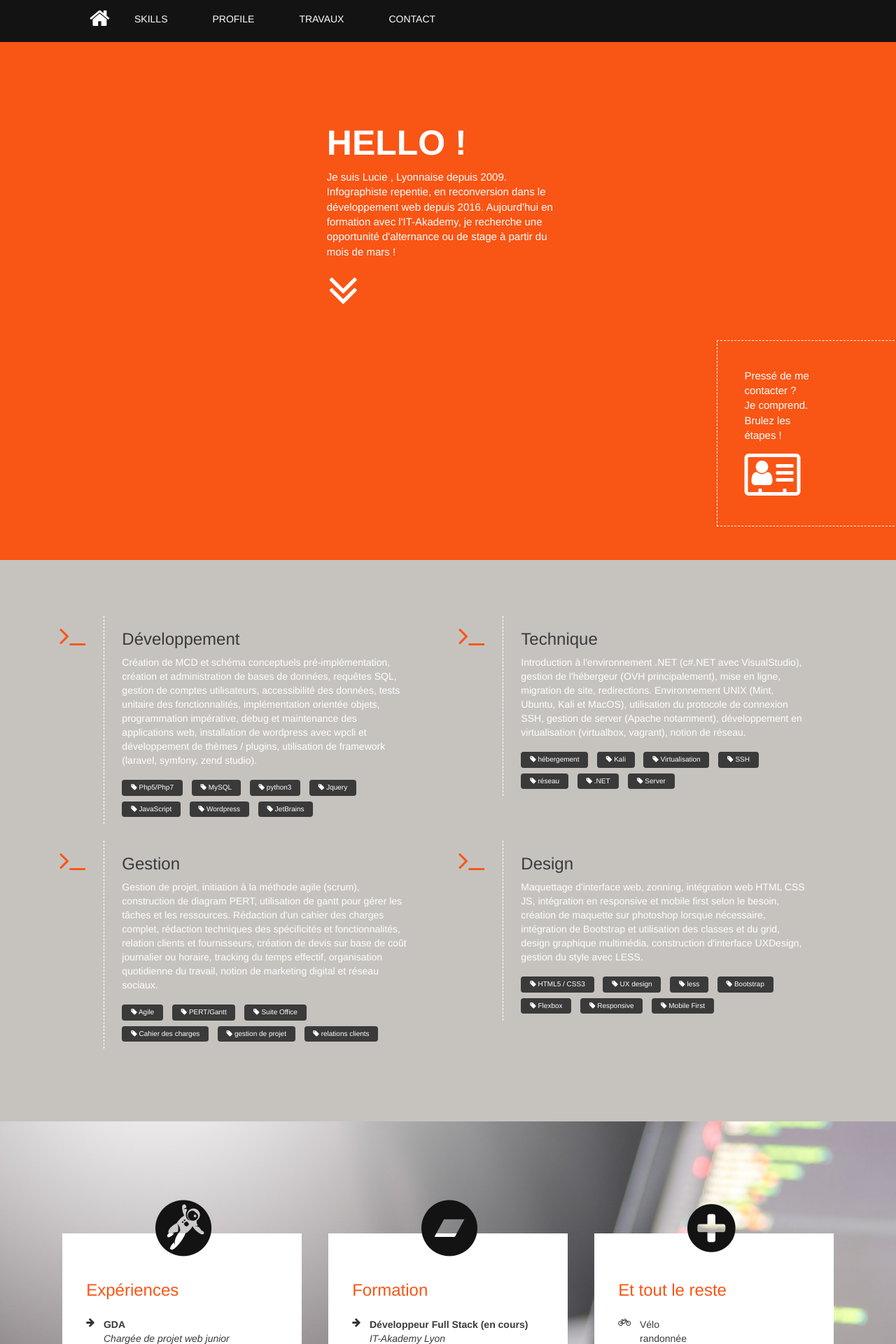
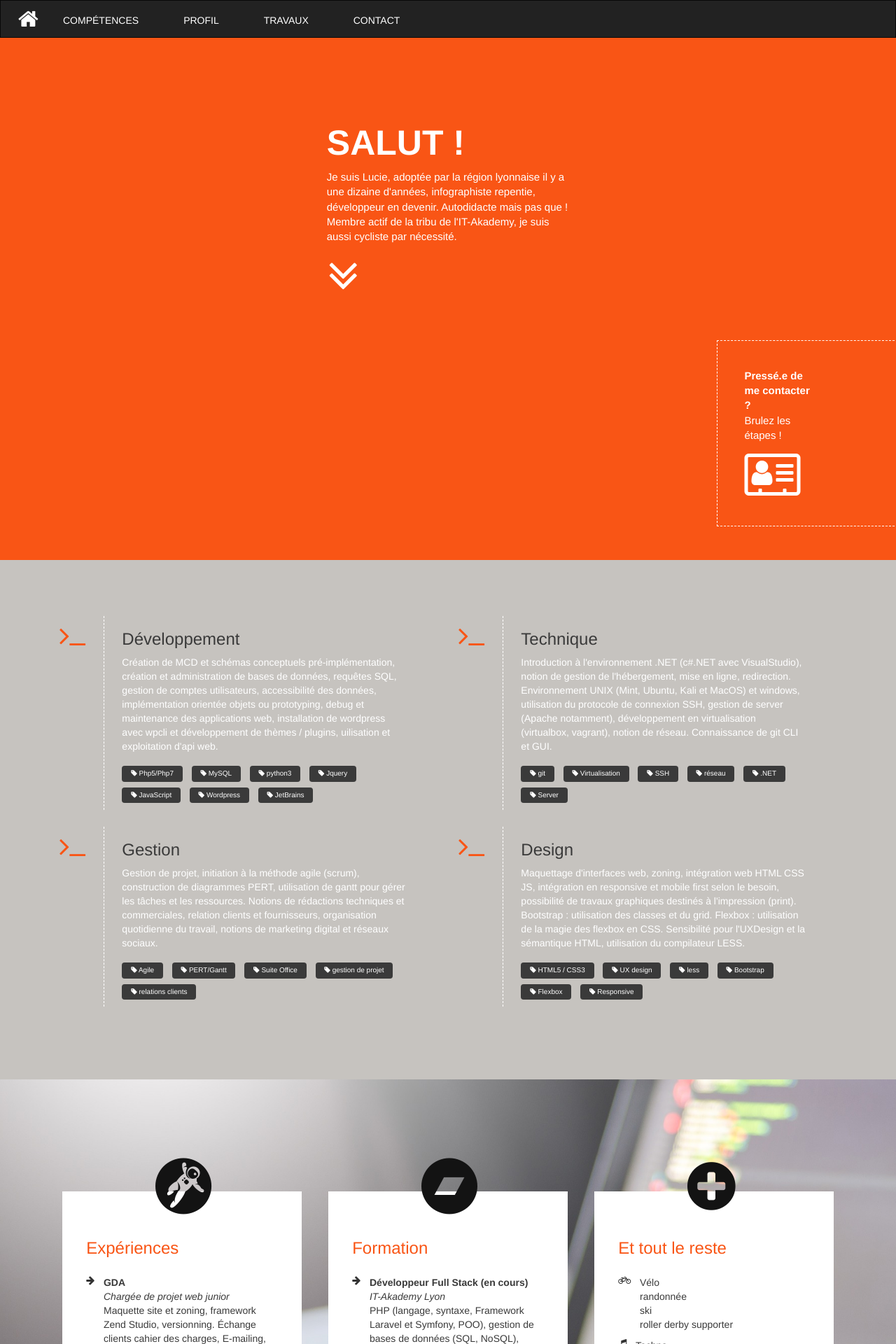
Before and after one commit to lucyjosef/portfolio_v1, a PHP site: page / in a window 1280 px wide; the page is wider, and only the part inside the window is pictured. Shown: the top 1920 px of that part at 70% size. Run offline with PHP 8.4, Linux system fonts and the light colour scheme; some libraries are stand-ins or nearby versions.

Commit message:
debugg css + rewrite content

```diff
--- a/index.html
+++ b/index.html
@@ -4,7 +4,7 @@
         <title>Lucie JOSEPH | Développeur</title>
         <!-- Required meta tags -->
         <meta charset="utf-8">
-        <meta name="viewport" content="width=device-width, initial-scale=1, shrink-to-fit=no">
+        <meta name="viewport" content="width=device-width, initial-scale=1">
 
         <!-- Bootstrap CSS -->
         <link rel="stylesheet" href="https://maxcdn.bootstrapcdn.com/bootstrap/3.3.7/css/bootstrap.min.css">
@@ -24,6 +24,7 @@
     </head>
     <body>
         <div class="container-fluid">
+            <!--
             <nav>
                 <ul class="ul-no-style flexbox">
                     <li><a href="#top"><i class="fa fa-home" aria-hidden="true" style="font-size: 31px; position: absolute; top: 10px;"></i></a></li>
@@ -33,20 +34,41 @@
                     <li><a href="#form-section">CONTACT</a></li>
                 </ul>
             </nav>
+            -->
+
+            <nav class="top-nav navbar navbar-inverse">
+              <div class="container-fluid">
+                <div class="navbar-header">
+                  <button type="button" class="burger navbar-toggle" data-toggle="collapse" data-target="#myNavbar">
+                    <span class="icon-bar"></span>
+                    <span class="icon-bar"></span>
+                    <span class="icon-bar"></span>
+                  </button>
+                </div>
+                <div class="detail-nav collapse navbar-collapse" id="myNavbar">
+                  <ul class="ul-no-style wrap">
+                    <li><a href="#top"><i class="fa fa-home" aria-hidden="true" style="font-size: 31px; position: absolute; top: 10px;"></i></a></li>
+                    <li><a href="#skills">COMPÉTENCES</a></li>
+                    <li><a href="#profile">PROFIL</a></li>
+                    <li><a href="#real">TRAVAUX</a></li>
+                    <li><a href="#form-section">CONTACT</a></li>
+                  </ul>
+                </div>
+              </div>
+            </nav>
 
             <!-- HOME -->
 
             <section id="top">
                     <div class="container flexbox">
                         <div>
-                            <h1>Hello !</h1>
-                            <p>Je suis Lucie , Lyonnaise depuis 2009. Infographiste repentie, en reconversion dans le développement web depuis 2016. Aujourd'hui en formation avec l'IT-Akademy, je recherche une opportunité d'alternance ou de stage à partir du mois de mars !</p>
+                            <h1>Salut !</h1>
+                            <p>Je suis Lucie, adoptée par la région lyonnaise il y a une dizaine d'années, infographiste repentie, développeur en devenir. Autodidacte mais pas que ! Membre actif de la tribu de l'IT-Akademy, je suis aussi cycliste par nécessité.</p>
                             <a href="#skills" class="btn"><i class="fa fa-angle-double-down" aria-hidden="true"></i></a>
                         </div>
                     </div>
                 <div class="fix-left">
-                    <p>Pressé de me contacter ?<br>
-                    Je comprend.<br>
+                    <p><strong>Pressé.e de me contacter ?</strong><br>
                     Brulez les étapes !</p>
                     <a href="#form-section"><i class="fa fa-address-card-o" aria-hidden="true"></i></a>
                 </div>
@@ -65,10 +87,10 @@
                             <div class="reduce-width">
                                 <h3>Développement</h3>
                                 <p class="muted">
-                                    Création de MCD et schéma conceptuels pré-implémentation, création et administration de bases de données,
-                                    requêtes SQL, gestion de comptes utilisateurs, accessibilité des données, tests unitaire des fonctionnalités,
-                                    implémentation orientée objets, programmation impérative, debug et maintenance des applications web, installation de
-                                    wordpress avec wpcli et développement de thèmes / plugins, utilisation de framework (laravel, symfony, zend studio).
+                                    Création de MCD et schémas conceptuels pré-implémentation, création et administration de bases de données,
+                                    requêtes SQL, gestion de comptes utilisateurs, accessibilité des données,
+                                    implémentation orientée objets ou prototyping, debug et maintenance des applications web, installation de
+                                    wordpress avec wpcli et développement de thèmes / plugins, uilisation et exploitation d'api web.
                                 </p>
                                 <ul class="tag-list ul-no-style flexbox wrap">
                                     <li><i class="fa fa-tag" aria-hidden="true"></i> Php5/Php7</li>
@@ -90,13 +112,10 @@
                             <div class="reduce-width">
                                 <h3>Technique</h3>
                                 <p class="muted">
-                                    Introduction à l'environnement .NET (c#.NET avec VisualStudio), gestion de l'hébergeur (OVH principalement), mise en ligne, migration de site,
-                                    redirections. Environnement UNIX (Mint, Ubuntu, Kali et MacOS), utilisation du protocole de connexion SSH,
-                                    gestion de server (Apache notamment), développement en virtualisation (virtualbox, vagrant), notion de réseau.
+                                    Introduction à l'environnement .NET (c#.NET avec VisualStudio), notion de gestion de l'hébergement, mise en ligne, redirection. Environnement UNIX (Mint, Ubuntu, Kali et MacOS) et windows, utilisation du protocole de connexion SSH, gestion de server (Apache notamment), développement en virtualisation (virtualbox, vagrant), notion de réseau. Connaissance de git CLI et GUI.
                                 </p>
                                 <ul class="tag-list ul-no-style flexbox wrap">
-                                    <li><i class="fa fa-tag" aria-hidden="true"></i> hébergement</li>
-                                    <li><i class="fa fa-tag" aria-hidden="true"></i> Kali</li>
+                                    <li><i class="fa fa-tag" aria-hidden="true"></i> git</li>
                                     <li><i class="fa fa-tag" aria-hidden="true"></i> Virtualisation</li>
                                     <li><i class="fa fa-tag" aria-hidden="true"></i> SSH</li>
                                     <li><i class="fa fa-tag" aria-hidden="true"></i> réseau</li>
@@ -116,17 +135,12 @@
                             <div class="reduce-width">
                                 <h3>Gestion</h3>
                                 <p class="muted">
-                                    Gestion de projet, initiation à la méthode agile (scrum), construction de diagram PERT,
-                                    utilisation de gantt pour gérer les tâches et les ressources. Rédaction d'un cahier des charges complet,
-                                    rédaction techniques des spécificités et fonctionnalités, relation clients et fournisseurs, création de devis
-                                    sur base de coût journalier ou horaire, tracking du temps effectif, organisation quotidienne du travail,
-                                    notion de marketing digital et réseau sociaux.
+                                    Gestion de projet, initiation à la méthode agile (scrum), construction de diagrammes PERT, utilisation de gantt pour gérer les tâches et les ressources. Notions de rédactions techniques et commerciales, relation clients et fournisseurs, organisation quotidienne du travail, notions de marketing digital et réseaux sociaux.
                                 </p>
                                 <ul class="tag-list ul-no-style flexbox wrap">
                                     <li><i class="fa fa-tag" aria-hidden="true"></i> Agile</li>
                                     <li><i class="fa fa-tag" aria-hidden="true"></i> PERT/Gantt</li>
                                     <li><i class="fa fa-tag" aria-hidden="true"></i> Suite Office</li>
-                                    <li><i class="fa fa-tag" aria-hidden="true"></i> Cahier des charges</li>
                                     <li><i class="fa fa-tag" aria-hidden="true"></i> gestion de projet</li>
                                     <li><i class="fa fa-tag" aria-hidden="true"></i> relations clients</li>
                                 </ul>
@@ -141,9 +155,7 @@
                             <div class="reduce-width">
                                 <h3>Design</h3>
                                 <p class="muted">
-                                     Maquettage d'interface web, zonning, intégration web HTML CSS JS, intégration en responsive et mobile first selon le besoin,
-                                    création de maquette sur photoshop lorsque nécessaire, intégration de Bootstrap et utilisation des classes et du grid,
-                                    design graphique multimédia, construction d'interface UXDesign, gestion du style avec LESS.
+                                     Maquettage d'interfaces web, zoning, intégration web HTML CSS JS, intégration en responsive et mobile first selon le besoin, possibilité de travaux graphiques destinés à l'impression (print). Bootstrap : utilisation des classes et du grid. Flexbox : utilisation de la magie des flexbox en CSS. Sensibilité pour l'UXDesign et la sémantique HTML, utilisation du compilateur LESS.
                                 </p>
                                 <ul class="tag-list ul-no-style flexbox wrap">
                                     <li><i class="fa fa-tag" aria-hidden="true"></i> HTML5 / CSS3</li>
@@ -152,7 +164,6 @@
                                     <li><i class="fa fa-tag" aria-hidden="true"></i> Bootstrap</li>
                                     <li><i class="fa fa-tag" aria-hidden="true"></i> Flexbox</li>
                                     <li><i class="fa fa-tag" aria-hidden="true"></i> Responsive</li>
-                                    <li><i class="fa fa-tag" aria-hidden="true"></i> Mobile First</li>
                                 </ul>
                             </div>
                         </div>
@@ -168,9 +179,9 @@
                             <h3>Expériences</h3>
                             <ul class="border-top ul-no-style">
                                 <li  class="flexbox"><i class="fa fa-arrow-right" aria-hidden="true"></i>
-                                <p><strong>GDA </strong><br><i>Chargée de projet web junior</i><br>Maquette site et zoning, développement php,environnement Zend, Versionning BitBucket, Echange client cahier des charges, E-mailing, maintenance et debugg</p></li>
+                                <p><strong>GDA </strong><br><i>Chargée de projet web junior</i><br>Maquette site et zoning, framework Zend Studio, versionning. Échange clients cahier des charges, E-mailing, maintenance et debugg</p></li>
                                 <li  class="flexbox"><i class="fa fa-arrow-right" aria-hidden="true"></i>
-                                <p><strong>Opteven</strong><br><i>Chargée d'assistance</i><br>Participation au projet Opteven Lab', création d'infographie, gestion de dossier d'assistance, gestion des contrats, relations clients et fournisseurs / prestataires, gestion de litiges</p></li>
+                                <p><strong>Opteven</strong><br><i>Chargée d'assistance</i><br>Participation au projet Opteven Lab', création d'infographies, gestion de dossier d'assistance, gestion des contrats, relation clients et fournisseurs / prestataires, gestion de litiges</p></li>
                                 <li  class="flexbox"><i class="fa fa-arrow-right" aria-hidden="true"></i>
                                 <p><strong>CVO-Europe </strong><br><i>Infographiste</i><br>Mise à jour du site vitrine, intégration web, optimisation web, création graphique (plaquette, catalogue produits, visu web, etc.), relation imprimeurs</p></li>
                             </ul>
@@ -183,9 +194,9 @@
                             <h3>Formation</h3>
                             <ul class="border-top ul-no-style">
                                 <li class="flexbox"><i class="fa fa-arrow-right" aria-hidden="true"></i>
-                                <p><strong>Développeur Full Stack (en cours)</strong><br><i>IT-Akademy Lyon</i><br><span class="muted">PHP (langage, syntaxe, Framework Laravel et Symfony, POO, CLI, streams, sécurité, performance), gestion de bases de données (SQL, NoSQL), JavaScript (client / AJAX, Node.js / Meteor), Web APIs, aplli IOS et hybrides, conduite de projet, communication et législation</span></p></li>
+                                <p><strong>Développeur Full Stack (en cours)</strong><br><i>IT-Akademy Lyon</i><br><span class="muted">PHP (langage, syntaxe, Framework Laravel et Symfony, POO), gestion de bases de données (SQL, NoSQL), JavaScript (client / AJAX, Node.js), Web APIs, aplli IOS et hybrides, conduite de projet, communication et législation</span></p></li>
                                 <li class="flexbox"><i class="fa fa-arrow-right" aria-hidden="true"></i>
-                                <p><strong>Certification Openclassrooms</strong><br><span class="muted"></span>HTMLS CSS3<br>JavaScript<br>C#<br>Posture d'agilité<br>Posture d'ouverture</p></li>
+                                <p><strong>Certification Openclassrooms</strong><br><span class="muted"></span>HTML5 CSS3<br>JavaScript<br>C#<br>Posture d'agilité<br>Posture d'ouverture</p></li>
                                 <li class="flexbox"><i class="fa fa-arrow-right" aria-hidden="true"></i>
                                 <p><strong>BTS Assistant.e de gestion PME PMI (alternance)</strong><br><i>CFA Ifir</i><br><span class="muted">Gestion administrative commerciale et financière, pérénisation d'entreprise, gestion de projet</span></p></li>
                             </ul>
@@ -198,11 +209,11 @@
                             <h3>Et tout le reste</h3>
                             <ul class="border-top ul-no-style">
                                 <li class="flexbox"><i class="fa fa-bicycle" aria-hidden="true"></i>
-                                <p>Vélo<br>randonnée<br>ski</p></li>
+                                <p>Vélo<br>randonnée<br>ski<br>roller derby supporter</p></li>
                                 <li class="flexbox"><i class="fa fa-music" aria-hidden="true"></i>
-                                <p>Techno<br>mais pas trop non plus<br>synth wave<br>cold wave<br>rap<br>variété française de mauvais goût<br>année 2000 et 90's<br>Calling Marian ♥ </p></li>
+                                <p>Techno<br>mais pas trop non plus<br>synth wave<br>cold wave<br>rap<br>variété française de mauvais goût<br>année 2000 et 90's<br>Calling Marian ♥</p></li>
                                 <li class="flexbox"><i class="fa fa-file-code-o" aria-hidden="true"></i>
-                                <p>Open Source<br>deep learning<br>scénario catastrophe<br>séries d'anticipatioin<br>XMCO - Actu Sécu<br>Kali linux<br>Windows<br>Kévin Mitnick<br>Electronic Frontier Foundation</p></li>
+                                <p>Open Source<br>deep learning<br>séries d'anticipation<br>Kali linux<br>Windows<br>Kévin Mitnick<br>Electronic Frontier Foundation</p></li>
                             </ul>
                             <footer class="article-footer text-center">
                                 <a href="ressources/pdf/CV.pdf" download target="_blank"><i class="fa fa-file-pdf-o" aria-hidden="true"></i></a>
@@ -221,7 +232,7 @@
                                     <a href="pages/snake.html" target="_blank"><img src="ressources/img/snake.jpg"></a>
                                     <div class="reduce-again">
                                         <a href="pages/snake.html" target="_blank"><h3>Snake JavaScript POO</h3></a>
-                                        <p class="muted">Implémentation avec JavaScript d'un jeu bien connu : le snake ! Orienté proto, le jeu est simple, avec les flèches, orientez le serpent pour manger la pomme. Une fois la partie finie, la touche espace permet de rejouer une nouvelle partie.</p>
+                                        <p class="muted">Implémentation avec JavaScript du snake ! Orienté proto, le jeu est simple, avec les flèches, orientez le serpent pour manger la pomme. Une fois la partie finie, la touche espace permet de rejouer une nouvelle partie. Gestion du score.</p>
                                         <ul class="tag-list ul-no-style flexbox wrap">
                                             <li><i class="fa fa-tag" aria-hidden="true"></i> JavaScript</li>
                                             <li><i class="fa fa-tag" aria-hidden="true"></i> prototype</li>
@@ -236,7 +247,7 @@
                                 <div class="reduce-width">
                                     <a href="pages/brickBraker.html" target="_blank"><img src="ressources/img/brick.jpg"></a>
                                     <div class="reduce-again">
-                                        <a href="pages/brickBraker.html" target="_blank"><h3>Casse-brique JavaScript POO</h3></a>
+                                        <a href="pages/brickBraker.html" target="_blank"><h3>Casse-brique JavaScript</h3></a>
                                         <p class="muted">Deuxième jeu sur le meme principe que le premier. Le but est de casser toutes les briques en faisant rebondir la balle sur notre raquette en guidant celle-ci avec les flèches. Plusieurs vies sont gérées dans ce jeu. Pour recommencer, tappez sur Enter !
                                         </p>
                                         <ul class="tag-list ul-no-style flexbox wrap">
@@ -254,7 +265,7 @@
                                     <a href="https://github.com/lucyjosef/BattleCards" target="_blank"><img src="ressources/img/battle.jpg"></a>
                                     <div class="reduce-again">
                                         <a href="https://github.com/lucyjosef/BattleCards" target="_blank"><h3>La bataille en python POO</h3></a>
-                                        <p class="muted">Orienté objet, ce programme et un jeu de carte ultra basique : la bataille. Ce jeu n'a pas de plateforme web comme les deux premiers, il se joue en console. Ici le travail se concentre sur l'implémentation des classes entre elles et l'appel des méthodes de jeu entre elles.</p>
+                                        <p class="muted">Orienté objet, ce programme et un jeu de carte ultra basique : la bataille. Ce jeu n'a pas de plateforme web comme les deux premiers, il se joue en console. Ici le travail se concentre sur l'implémentation des classes entre elles.</p>
                                         <ul class="tag-list ul-no-style flexbox wrap">
                                             <li><i class="fa fa-tag" aria-hidden="true"></i> python</li>
                                             <li><i class="fa fa-tag" aria-hidden="true"></i> POO</li>
@@ -269,8 +280,8 @@
                                 <div class="reduce-width">
                                     <a href="pages/tvmaze/tvmaze.html" target="_blank"><img src="ressources/img/tv.jpg"></a>
                                     <div class="reduce-again">
-                                        <a href="pages/tvmaze/tvmaze.html" target="_blank"> <h3>Welcome to Lucy's film finder</h3></a>
-                                        <p class="muted">Exploitation de l'api de tvmaze pour développement javascript (JQuery) d'une application de recherche. Utilisation d'un plugin développé maison pour importer la modal d'affichage des favoris. Gestion des favoris en localStorage</p>
+                                        <a href="pages/tvmaze/tvmaze.html" target="_blank"> <h3>Welcome to Lucy's TV-show search tool</h3></a>
+                                        <p class="muted">Exploitation de l'api de tvmaze. DSéveloppement javascript (JQuery) d'une application de recherche. Utilisation d'un plugin développé maison pour importer la modal d'affichage des favoris. Gestion des favoris en <strong>localStorage</strong></p>
                                         <ul class="tag-list ul-no-style flexbox wrap">
                                             <li><i class="fa fa-tag" aria-hidden="true"></i> LocalStorage</li>
                                             <li><i class="fa fa-tag" aria-hidden="true"></i> appli web</li>
@@ -287,8 +298,8 @@
                                 <div class="reduce-width">
                                     <a href="https://github.com/lucyjosef/testPersonnalite/blob/master/Program.cs" target="_blank"><img src="ressources/img/manager.jpg"></a>
                                     <div class="reduce-again">
-                                        <a href="https://github.com/lucyjosef/testPersonnalite/blob/master/Program.cs" target="_blank"> <h3>Quel manager etes-vous ? C#</h3></a>
-                                        <p class="muted">Petit programme écrit en C# pour initiation. ce test est sur 10 questions concernant votre personnalité en tant que manager. En fonction des réponses saisies par l'utilisateur, un résultat est donné, le nombre de réponses A, B et C est affiché. Il est ensuite possible d'écrire un profil type en fonction.</p>
+                                        <a href="https://github.com/lucyjosef/testPersonnalite/blob/master/Program.cs" target="_blank"> <h3>Quel manager êtes-vous ? C#</h3></a>
+                                        <p class="muted">Petit programme console écrit en C# pour initiation. Ce test est sur 10 questions concernant votre personnalité en tant que manager. En fonction des réponses saisies par l'utilisateur, un résultat est donné, le nombre de réponses A, B et C est affiché. Il est ensuite possible d'écrire un profil type en fonction.</p>
                                         <ul class="tag-list ul-no-style flexbox wrap">
                                             <li><i class="fa fa-tag" aria-hidden="true"></i> C#</li>
                                             <li><i class="fa fa-tag" aria-hidden="true"></i> VisualStudio</li>
@@ -304,10 +315,11 @@
                                     <a href="https://github.com/lucyjosef/API_Nasa" target="_blank"><img src="ressources/img/nasa.jpg"></a>
                                     <div class="reduce-again">
                                         <a href="https://github.com/lucyjosef/API_Nasa" target="_blank"> <h3>API de la Nasa avec Adapter Php</h3></a>
-                                        <p class="muted">Dans ce travail, j'utilise deux API de la Nasa, le première pour visualiser l'article du jour, la seconde qui repertorie tous les astéroides avec leurs propriétés propres. l'utilisateur à le choix entre l'une ou l'autre. Un adapter pattern est implémenté pour faciliter l'extraction des données.</p>
+                                        <p class="muted">Dans ce travail, j'utilise deux API de la Nasa, la première pour visualiser l'article du jour, la seconde qui repertorie tous les astéroides avec leurs propriétés propres. l'utilisateur a le choix entre l'une ou l'autre. Un adapter pattern est implémenté pour faciliter l'extraction des données.</p>
                                         <ul class="tag-list ul-no-style flexbox wrap">
                                             <li><i class="fa fa-tag" aria-hidden="true"></i> Php</li>
                                             <li><i class="fa fa-tag" aria-hidden="true"></i> API</li>
+                                            <li><i class="fa fa-tag" aria-hidden="true"></i> json_decode()</li>
                                         </ul>
                                     </div>
                                 </div>
--- a/ressources/import-contact.css
+++ b/ressources/import-contact.css
@@ -82,7 +82,6 @@ body {
 
 .contact-content-wrap {
     width: 100%;
-    height: calc(100% - 110px);
 }
 
 .contact .content {
--- a/ressources/style.css
+++ b/ressources/style.css
@@ -3,6 +3,21 @@
 * {
   padding: 0;
   margin-right: 0;
+}
+body {
+  overflow-y: scroll;
+  overflow-x: hidden;
+}
+.top-nav {
+  min-height: 54px;
+  padding: 10px;
+  margin-bottom: 0px;
+  position: fixed;
+  border-radius: 0px;
+}
+.detail-nav {
+  background-color: #222;
+  border-color: white;
 }
 nav {
   background-color: #131313;
@@ -17,6 +32,18 @@ nav {
 nav i {
   font-size: 40px;
 }
+nav .burger {
+  border: 0px transparent solid;
+  position: relative;
+  top: -8px;
+  right: 20px;
+}
+nav .burger:hover {
+  background-color: #131313 !important;
+}
+nav ul {
+  padding-top: 8px;
+}
 section {
   padding: 10vh 0;
 }
@@ -27,6 +54,11 @@ section {
 .flexbox {
   display: flex;
   align-content: center;
+}
+.wrap {
+  display: flex;
+  align-content: center;
+  flex-wrap: wrap;
 }
 .vertical-space-around {
   display: flex;
```
Also changed, not shown: base.less (+35 -0 lines).
